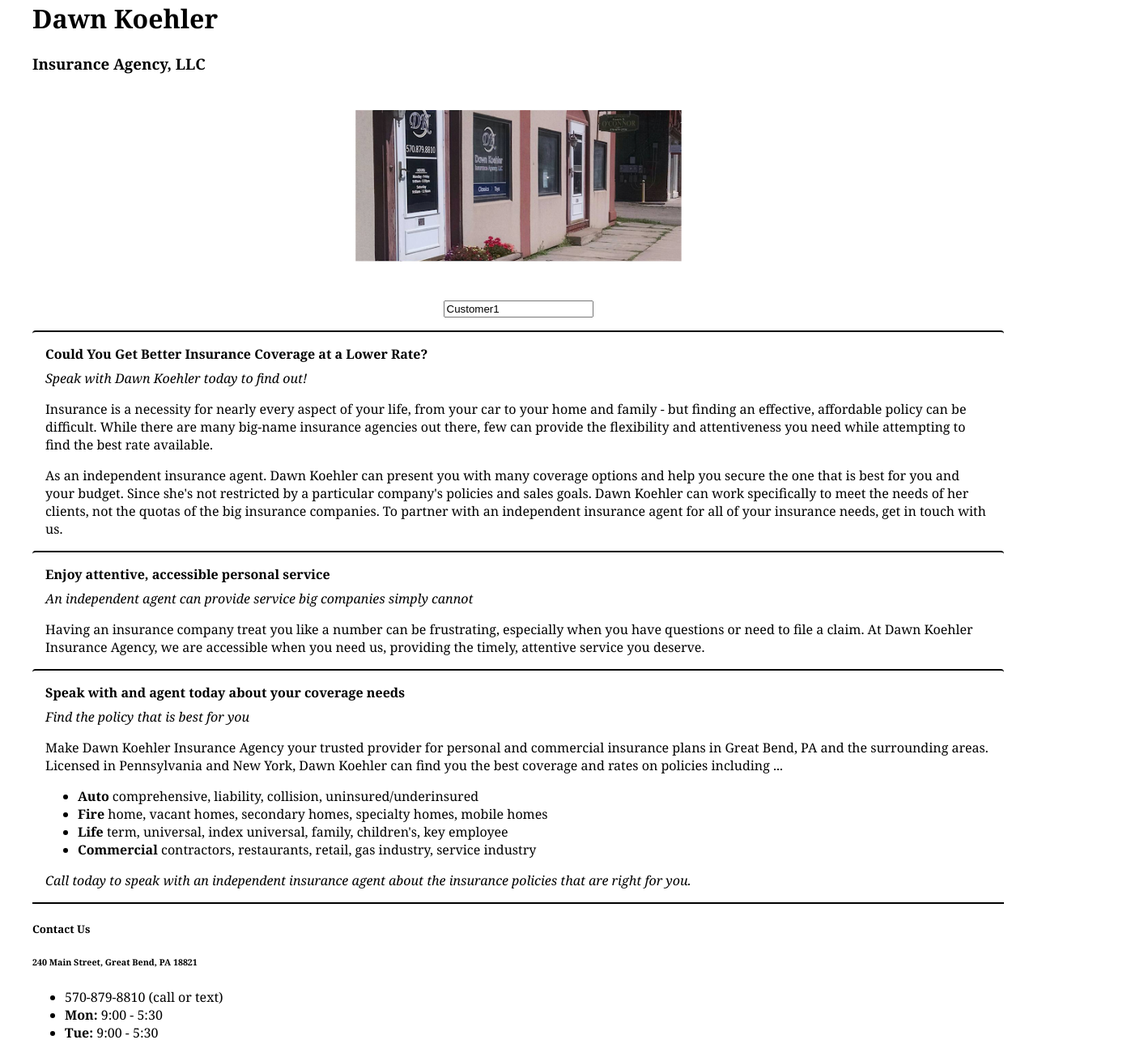
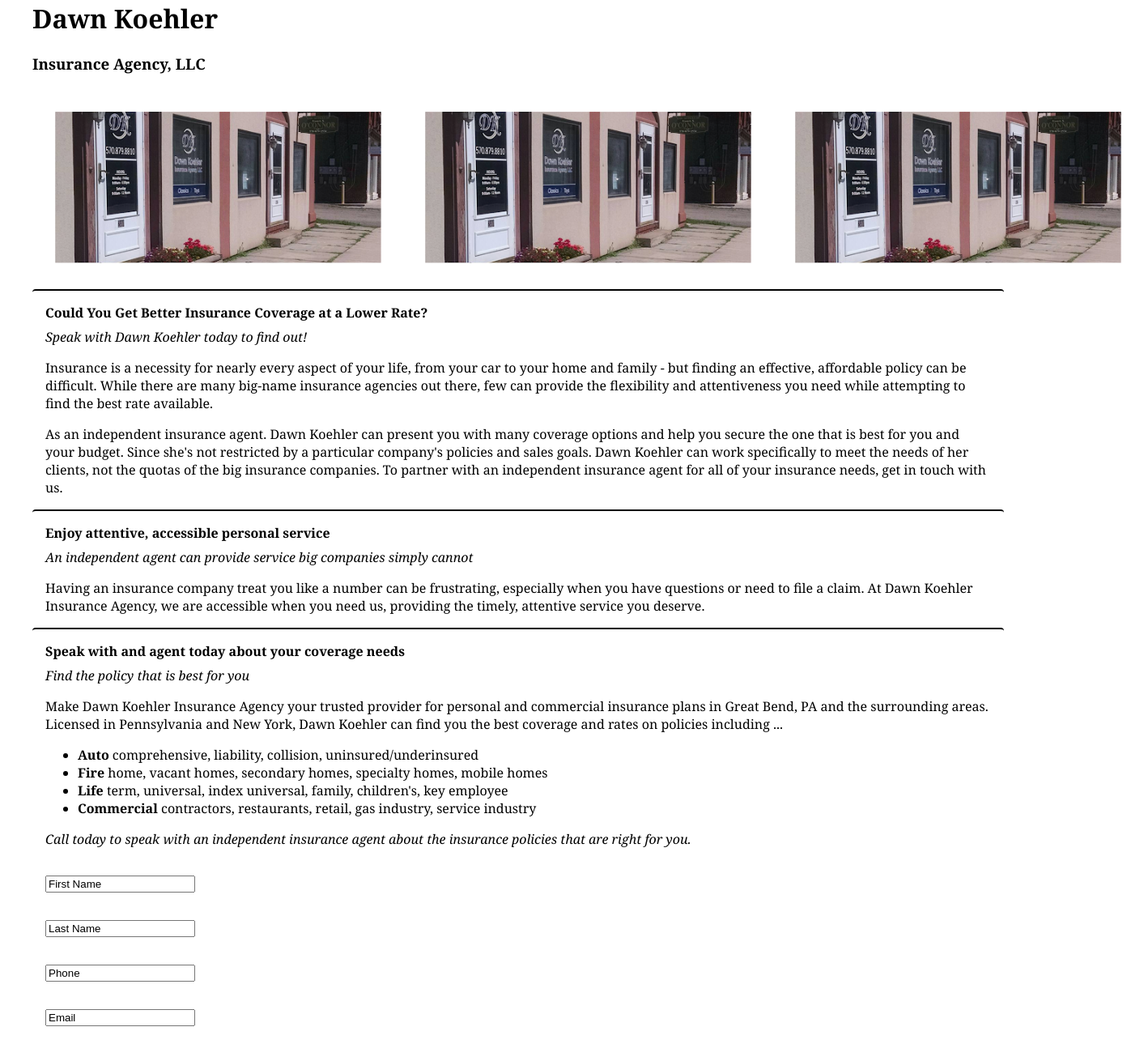
Before and after one commit to jamesjdougherty/dk-app, an Angular app in the folder dk-app/: page / in a window 1280 px wide. Shown: the part 20-1309 px from the top of the page at 81% size, 1413 px wide, since content can reach past the window. Built offline with nearby package versions, Linux system fonts and the light colour scheme.

Commit message:
Add customer input info

```diff
--- a/dk-app/src/app/app.component.html
+++ b/dk-app/src/app/app.component.html
@@ -3,17 +3,17 @@
     {{ title }}
   </h1>
   <h3>Insurance Agency, LLC</h3>
-  <div style="text-align: center; padding: 25px;">
+  <table style="width: 100%;">
+  <th style="text-align: center; padding: 25px;">
     <img src="../assets/office-front.PNG" alt="DK Office Entrance" />
-  </div>
-  <div style="padding: 1em; text-align: center;">
-    <input
-      type="text"
-      [value]="name"
-      (input)="handleInput($event)"
-      (blur)="handleBlur($event)"
-    >
-  </div>
+  </th>
+  <th style="text-align: center; padding: 25px;">
+    <img src="../assets/office-front.PNG" alt="DK Office Entrance" />
+  </th>
+  <th style="text-align: center; padding: 25px;">
+    <img src="../assets/office-front.PNG" alt="DK Office Entrance" />
+  </th>
+  </table>
   <div>
     <mat-card class="divider">
       <mat-card-title>
@@ -98,6 +98,43 @@
       </mat-card-content>
     </mat-card>
   </div>
+
+  <div style="padding: 1em; text-align: left;">
+    <input
+      type="text"
+      [value]="firstName"
+      (input)="handleFirstName($event)"
+    >
+  </div>
+  <div style="padding: 1em; text-align: left;">
+    <input
+      type="text"
+      [value]="lastName"
+      (input)="handleLastName($event)"
+    >
+  </div>
+  <div style="padding: 1em; text-align: left;">
+    <input
+      type="text"
+      [value]="phoneNumber"
+      (input)="handlePhoneNumber($event)"
+    >
+  </div>
+  <div style="padding: 1em; text-align: left;">
+    <input
+      type="text"
+      [value]="email"
+      (input)="handleEmail($event)"
+    >
+  </div>
+  <div style="padding: 1em; text-align: left;">
+    <textarea
+      type="text"
+      [value]="customerMessage"
+      (input)="handleCustomerMessage($event)"
+    ></textarea>
+  </div>
+
   <footer class="divider">
     <h5>Contact Us</h5>
     <h6>240 Main Street, Great Bend, PA 18821</h6>
--- a/dk-app/src/app/app.component.ts
+++ b/dk-app/src/app/app.component.ts
@@ -7,18 +7,38 @@ import { Component } from '@angular/core';
 })
 export class AppComponent {
   title: string;
-  name = 'Customer1';
+  firstName = 'First Name';
+  lastName = 'Last Name';
+  phoneNumber = 'Phone';
+  email = 'Email';
+  customerMessage = 'Message';
 
   constructor() {
     this.title = 'Dawn Koehler';
   }
 
-  handleInput = (event: any) => {
-    this.name = event.target.value;
+  handleFirstName = (event: any) => {
+    this.firstName = event.target.value;
+  }
+
+  handleLastName = (event: any) => {
+    this.lastName = event.target.value;
+  }
+
+  handlePhoneNumber = (event: any) => {
+    this.phoneNumber = event.target.value;
+  }
+
+  handleEmail = (event: any) => {
+    this.email = event.target.value;
+  }
+
+  handleCustomerMessage = (event: any) => {
+    this.customerMessage = event.target.value;
   }
 
   handleBlur = (event: any) => {
-    this.name = event.target.value;
+    this.firstName = event.target.value;
     console.log(event);
   }
 }
```
